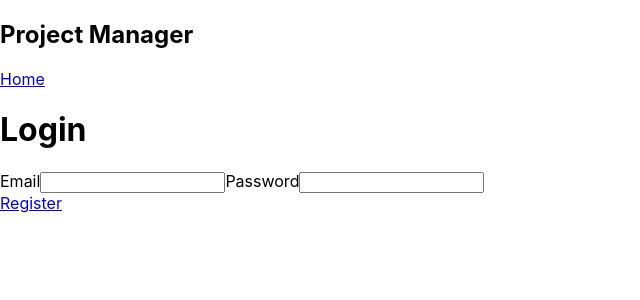
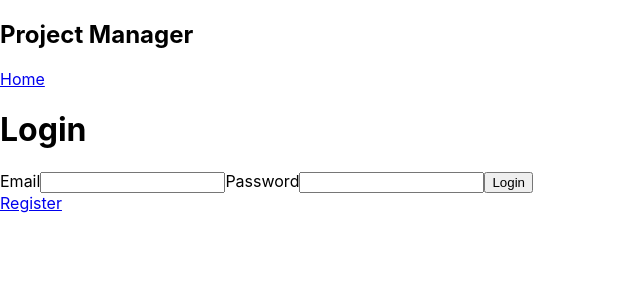
Before and after one commit to venoblin/teamhub-frontend, a React (Create React App) app: page /login in a window 1280 px wide. Shown: the top 300 px of the page, without its empty margins (0-640 px from the left). Built offline with nearby package versions, Linux system fonts and the light colour scheme; no server answers.

Commit message:
added reset form state to login user

```diff
--- a/src/components/routes/Login.tsx
+++ b/src/components/routes/Login.tsx
@@ -6,13 +6,18 @@ import InputHandler from '../../classes/InputHandler'
 import useFormState from '../../hooks/useFormState'
 
 const Login = () => {
-  const [formState, setFormState] = useFormState('email', 'password')
+  const [formState, setFormState, resetFormState] = useFormState('email', 'password')
+
+  const loginUser = async () => {
+    console.log('hi')
+    resetFormState()
+  }
 
   return (
     <div className='login'>
       <h1>Login</h1>
 
-      <form onSubmit={(evt) => FormHandler.submit(evt)}>
+      <form onSubmit={(evt) => FormHandler.submit(evt, loginUser)}>
         <label htmlFor='email'>Email</label>
         <input
           type='email'
@@ -32,6 +37,8 @@ const Login = () => {
           value={formState.password}
           onChange={(evt) => InputHandler.changeListen(evt, formState, setFormState)}
         />
+
+        <button>Login</button>
       </form>
 
       <Link to='/register'>Register</Link>
--- a/src/components/routes/Register.tsx
+++ b/src/components/routes/Register.tsx
@@ -65,6 +65,8 @@ const Register = () => {
           value={formState.username}
           onChange={(evt) => InputHandler.changeListen(evt, formState, setFormState)}
         />
+
+        <button>Register</button>
       </form>
 
       <Link to='/login'>Login</Link>
```
